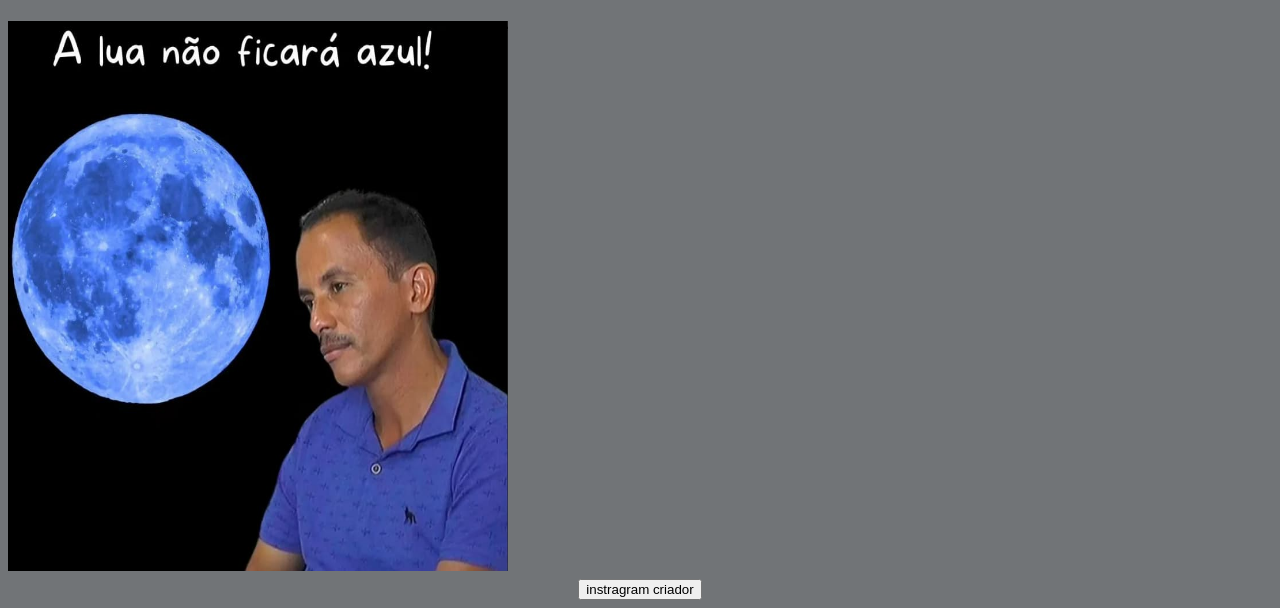
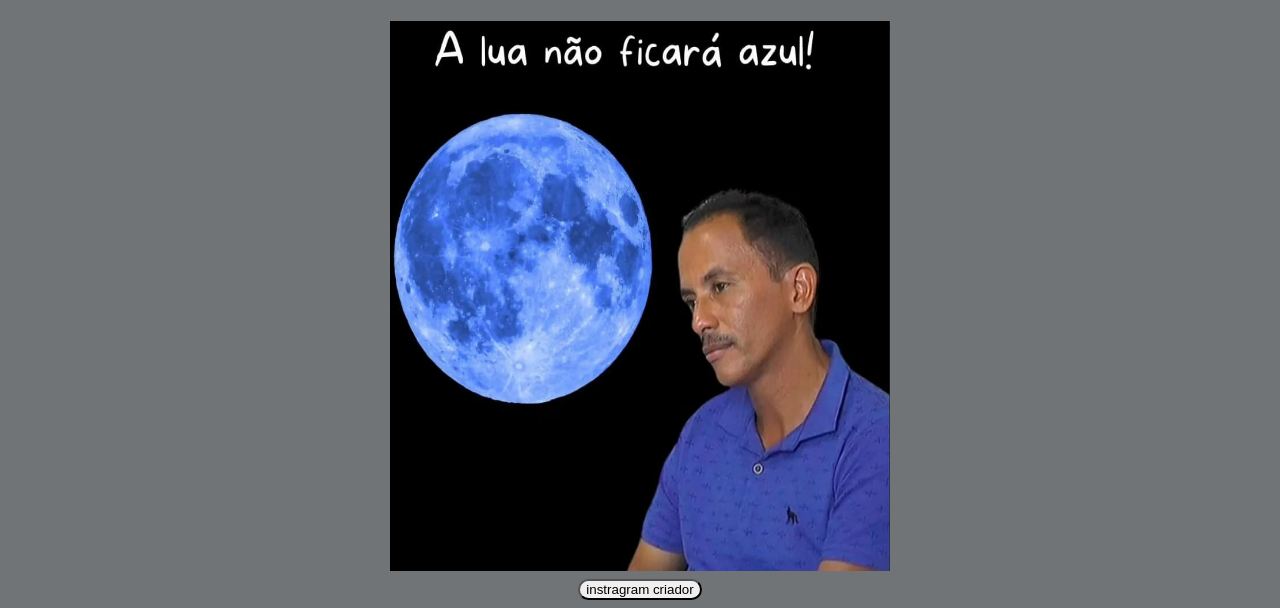
Before and after one commit to RickBaker007/Pratica-1-programas, a plain HTML site: page index.html in a window 1280 px wide. Shown: the part 198-806 px from the top of the page. Drawn offline with Linux system fonts and the light colour scheme.

Commit message:
Add files via upload

```diff
--- a/index.html
+++ b/index.html
@@ -14,12 +14,12 @@
         </header>
         <h1>Lua Azul</h1>
         <h2>noite</h2>
-        <img src="lua azul.jpeg"width="500px" height="550px">
-
-
+        <div class="imagem">
+            <img src="lua azul.jpeg"width="500px" height="550px">
+        </div>
         <footer>
             <div>
-                <a href="https://www.instagram.com/guilherme_avelin0"><button>instragram criador</button></a>
+                <a href="https://www.instagram.com/guilherme_avelin0"><button class="botao">instragram criador</button></a>
             </div>
         </footer>
     </body>
--- a/styles.css
+++ b/styles.css
@@ -16,3 +16,9 @@ body{
 footer{
     text-align:center;
 }
+.imagem{
+    text-align: center;
+}
+.botao{
+    border-radius: 20px;
+}
```
